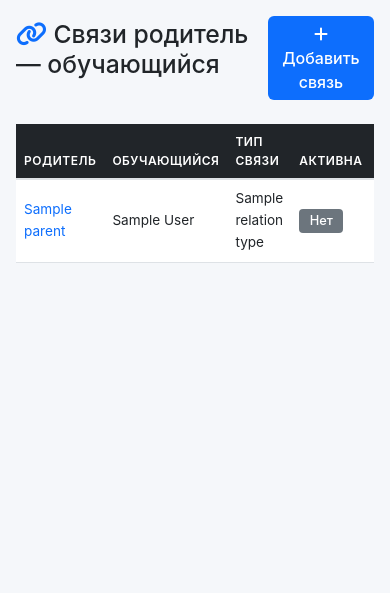
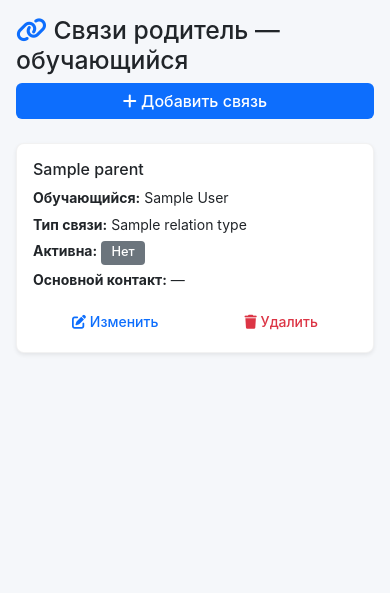
Before and after one commit to Ananice/Rossiiskii_35_WebApp_Parents, a Django app: template templates/parents/relation_list.html in a window 390 px wide. Shown: the part 74-667 px from the top of the page. Run offline with Django 3.2, Linux system fonts and the light colour scheme; the template is opened without the code that fills it: most values are stand-ins (such as "Sample title", 1, 10 or a date in 2020).

Commit message:
fix(parents): улучшено мобильное отображение relation_list

```diff
--- a/templates/parents/relation_list.html
+++ b/templates/parents/relation_list.html
@@ -1,30 +1,39 @@
 {% extends "base/base.html" %}
 {% block title %}Связи родитель–студент — МУИВ Портал{% endblock %}
 {% block content %}
-<div class="d-flex justify-content-between align-items-center mb-4">
-    <h2><i class="fas fa-link text-primary"></i> Связи родитель — обучающийся</h2>
-    <a href="{% url 'parents:relation-create' %}" class="btn btn-primary">
+<div class="d-flex flex-column flex-md-row justify-content-between align-items-start align-items-md-center gap-2 mb-4">
+    <h2 class="mb-0"><i class="fas fa-link text-primary"></i> Связи родитель — обучающийся</h2>
+    <a href="{% url 'parents:relation-create' %}" class="btn btn-primary w-100 w-md-auto">
         <i class="fas fa-plus"></i> Добавить связь
     </a>
 </div>
+
+<div class="d-none d-md-block">
     <div class="table-responsive">
         <table class="table table-hover align-middle">
             <thead class="table-dark">
-            <tr><th>Родитель</th><th>Обучающийся</th><th>Тип связи</th><th>Активна</th><th>Основной контакт</th><th>Действия</th></tr>
+                <tr>
+                    <th>Родитель</th>
+                    <th>Обучающийся</th>
+                    <th>Тип связи</th>
+                    <th>Активна</th>
+                    <th>Основной контакт</th>
+                    <th>Действия</th>
+                </tr>
             </thead>
             <tbody>
                 {% for rel in relations %}
                 <tr>
                     <td><a href="{% url 'parents:parent-detail' rel.parent.pk %}">{{ rel.parent.get_full_name }}</a></td>
-                <td>
-					{{ rel.student.full_name }}
-				</td>
+                    <td>{{ rel.student.full_name }}</td>
                     <td>{{ rel.relation_type.name }}</td>
                     <td>{% if rel.is_active %}<span class="badge bg-success">Да</span>{% else %}<span class="badge bg-secondary">Нет</span>{% endif %}</td>
                     <td>{% if rel.is_primary_contact %}<span class="badge bg-primary">Да</span>{% else %}—{% endif %}</td>
                     <td>
+                        <div class="d-flex gap-1 flex-wrap">
                             <a href="{% url 'parents:relation-update' rel.pk %}" class="btn btn-sm btn-outline-primary"><i class="fas fa-edit"></i></a>
                             <a href="{% url 'parents:relation-delete' rel.pk %}" class="btn btn-sm btn-outline-danger"><i class="fas fa-trash"></i></a>
+                        </div>
                     </td>
                 </tr>
                 {% empty %}
@@ -33,4 +42,36 @@
             </tbody>
         </table>
     </div>
+</div>
+
+<div class="d-md-none">
+    {% for rel in relations %}
+    <div class="card shadow-sm mb-3">
+        <div class="card-body">
+            <h6 class="mb-2">{{ rel.parent.get_full_name }}</h6>
+            <p class="mb-1 small"><strong>Обучающийся:</strong> {{ rel.student.full_name }}</p>
+            <p class="mb-1 small"><strong>Тип связи:</strong> {{ rel.relation_type.name }}</p>
+            <p class="mb-1 small">
+                <strong>Активна:</strong>
+                {% if rel.is_active %}<span class="badge bg-success">Да</span>{% else %}<span class="badge bg-secondary">Нет</span>{% endif %}
+            </p>
+            <p class="mb-3 small">
+                <strong>Основной контакт:</strong>
+                {% if rel.is_primary_contact %}<span class="badge bg-primary">Да</span>{% else %}—{% endif %}
+            </p>
+
+            <div class="d-flex gap-2">
+                <a href="{% url 'parents:relation-update' rel.pk %}" class="btn btn-sm btn-outline-primary flex-fill">
+                    <i class="fas fa-edit"></i> Изменить
+                </a>
+                <a href="{% url 'parents:relation-delete' rel.pk %}" class="btn btn-sm btn-outline-danger flex-fill">
+                    <i class="fas fa-trash"></i> Удалить
+                </a>
+            </div>
+        </div>
+    </div>
+    {% empty %}
+    <div class="text-center text-muted py-4">Связей нет</div>
+    {% endfor %}
+</div>
 {% endblock %}
```
Lines whose indentation alone changed are shown as unchanged.
